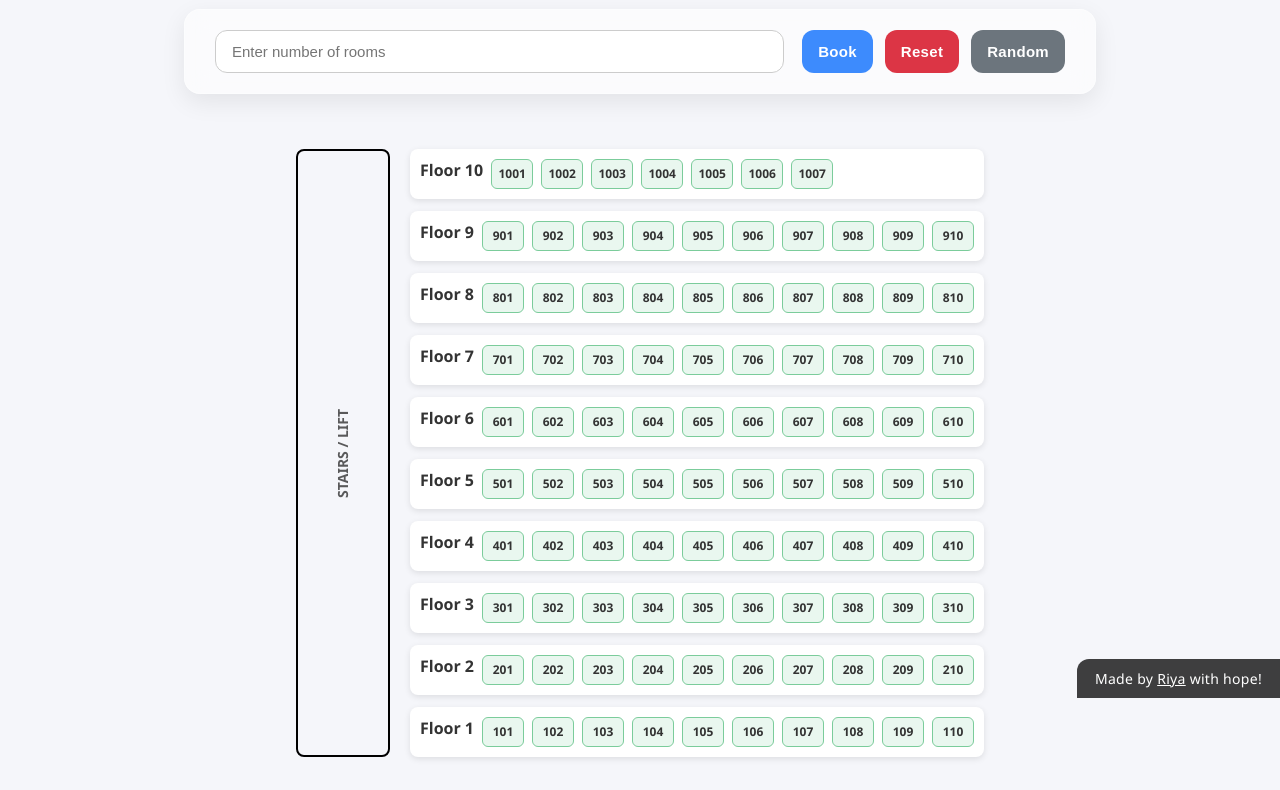
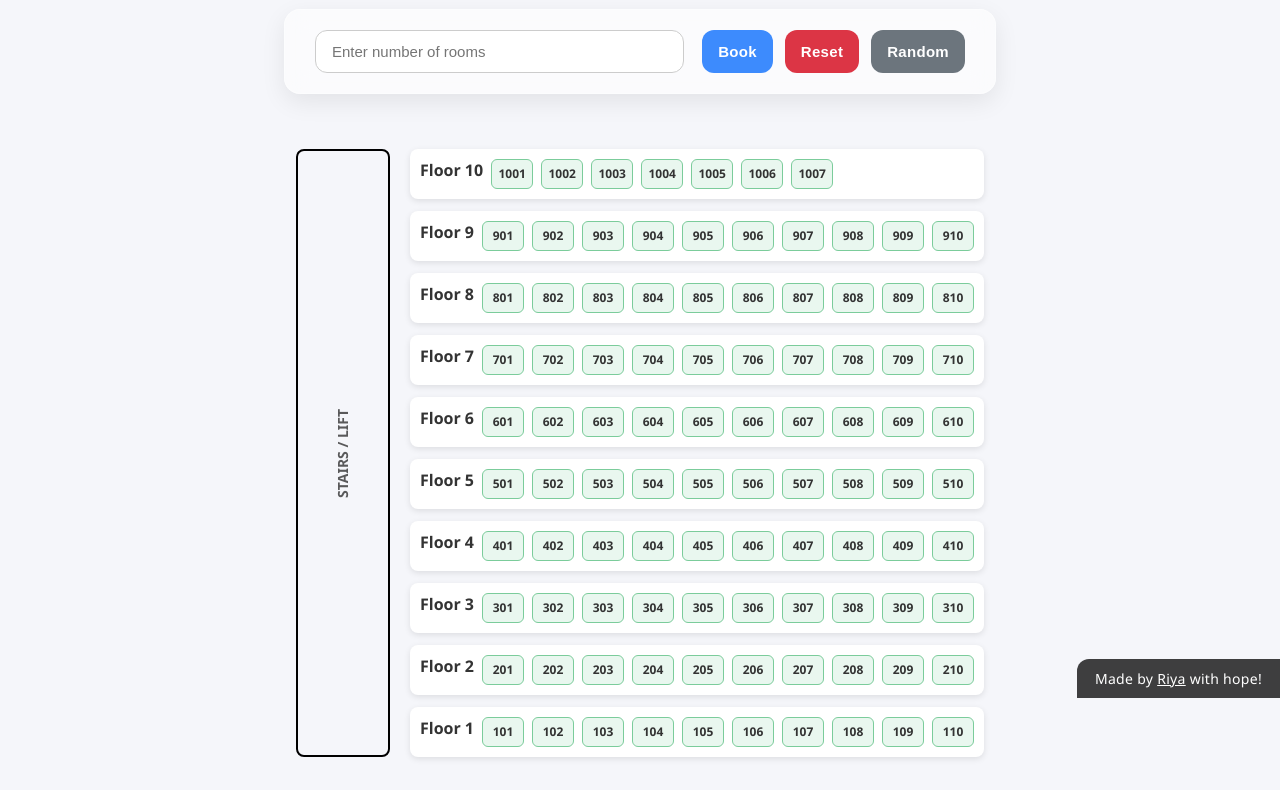
Before and after one commit to theriyasharma24/Hotel-Booking, a plain HTML site: page index.html in a window 1280 px wide. Shown: the part 102-892 px from the top of the page. Drawn offline with nearby package versions, Linux system fonts and the light colour scheme; some packages are replaced by stand-ins of ours.

Commit message:
updated control card responsiveness

```diff
--- a/style.css
+++ b/style.css
@@ -191,7 +191,7 @@ footer a {
   flex-direction: row;
   gap: 18px;
   border: 1px solid rgba(255, 255, 255, 0.4);
-  max-width: 850px;
+  max-width: 650px;
   width: 100%;
 }
 
```
